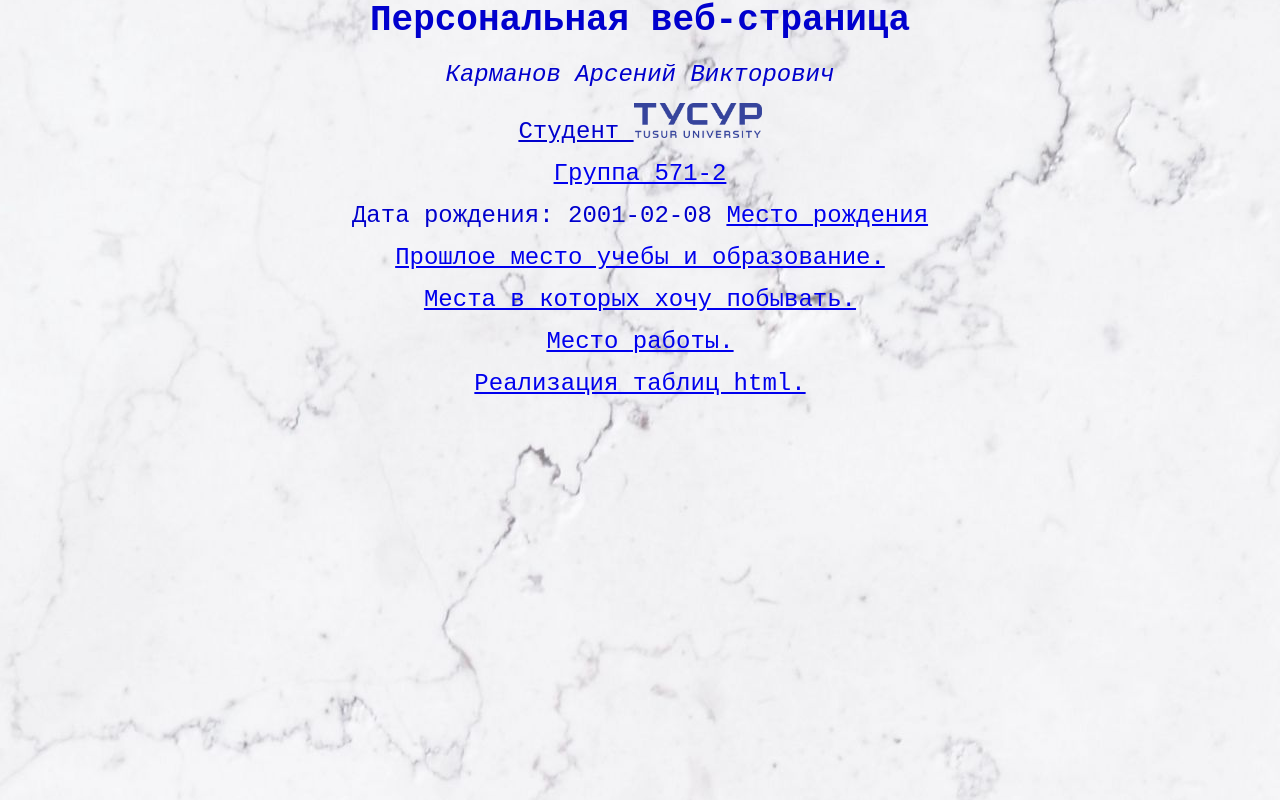
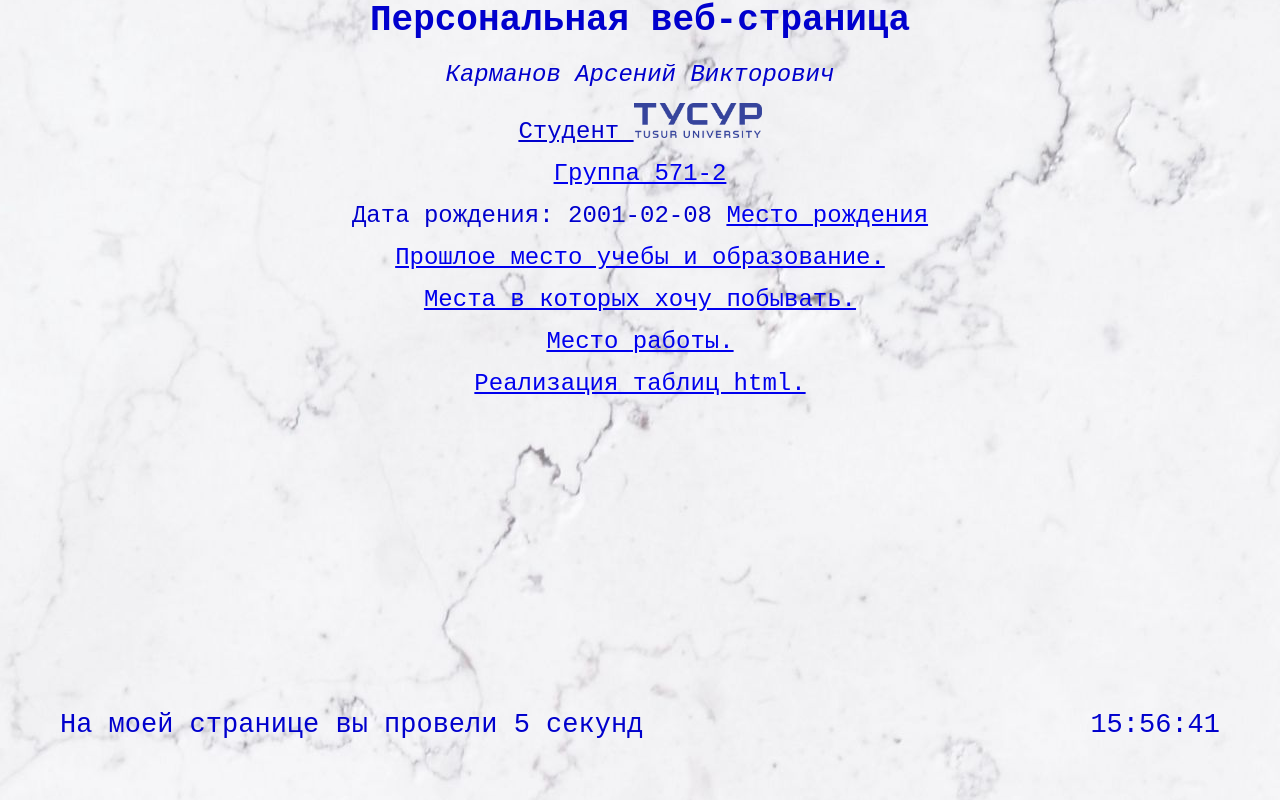
Before and after one commit to akarmanov2022/tusur-webtech, a plain HTML site: page index.html in a window 1280 px wide. Drawn offline with Linux system fonts and the light colour scheme.

Commit message:
Add lab3

```diff
--- a/css/style.css
+++ b/css/style.css
@@ -62,9 +62,30 @@ html {
 
 .other {
     font-family: Arial, Helvetica, sans-serif;
+    margin-left: 50px;
 }
 
 .other table{
     width: 300px;
     height: 300px;
 }
+
+#id_clock, #id_timer {
+    position: absolute;
+    width: auto;
+    text-align: center;
+    padding: 10px;
+    position: fixed;
+    bottom: 50px;
+    cursor: pointer;
+    font-size: 27px;
+    border-radius: 5px;
+}
+
+#id_clock {
+    right: 50px;
+}
+
+#id_timer {
+    left: 50px;
+}
--- a/index.html
+++ b/index.html
@@ -8,6 +8,12 @@
 	<link rel="stylesheet" href="css/style.css">
 	<title>Моя первая веб-страница</title>
 </head>
+
+<script src="js/clock.js"></script>
+<script src="js/timer.js"></script>
+<script src="js/sequence.js"></script>
+<script src="js/time.js"></script>
+
 
 <body>
 	<div class="header">
@@ -59,6 +65,13 @@
 			</a>
 		</p>
 	</div>
+	<div id="id_clock">
+		<script>digitalClock()</script>
+	</div>
+	<div id="id_timer">
+		На моей странице вы провели 0 секунд
+		<script>timer()</script>
+	</div>
 </body>
 
 </html>
--- /dev/null
+++ b/js/clock.js
@@ -0,0 +1,11 @@
+function digitalClock() {
+    var date = new Date();
+    var hours = date.getHours();
+    var minutes = date.getMinutes();
+    var seconds = date.getSeconds();
+    if (hours < 10) hours = "0" + hours;
+    if (minutes < 10) minutes = "0" + minutes;
+    if (seconds < 10) seconds = "0" + seconds;
+    document.getElementById("id_clock").innerHTML = hours + ":" + minutes + ":" + seconds;
+    setTimeout("digitalClock()", 1000);
+}
--- /dev/null
+++ b/js/sequence.js
@@ -0,0 +1,14 @@
+function sequence() {
+    var arr = [];
+    for (var i = 0; i < 10; i++) {
+        arr[i] = Math.floor(Math.random() * (100 + 100 + 1) - 100);
+    }
+    console.log(arr);
+    var composition = 1;
+    for (var i = 0; i < arr.length; i++) {
+        composition *= Math.abs(arr[i]);
+    }
+    console.log(composition);
+}
+
+sequence();
--- /dev/null
+++ b/js/time.js
@@ -0,0 +1,8 @@
+function muchTimePassed() {
+    var d = new Date, dt = d.getTime(); d.setMonth(8, 1);
+    if (d.getTime() > dt) d.setFullYear(d.getFullYear() - 1);
+    var n = Math.floor((dt - d.getTime()) / 8.64e7 / 7);
+    console.log('С 1 сентября ' + d.getFullYear() + ' года прошло ' + n + ' недель.');
+}
+
+muchTimePassed();
--- /dev/null
+++ b/js/timer.js
@@ -0,0 +1,15 @@
+function timer() {
+    var timer = 0;
+    var timerId = setInterval(function () {
+        timer += 1;
+        if (timer === 1) {
+            document.getElementById("id_timer").innerHTML = "На моей странице вы провели " + timer + " секунду";
+        }
+        else if (timer > 1 && timer < 5) {
+            document.getElementById("id_timer").innerHTML = "На моей странице вы провели " + timer + " секунды";
+        }
+        else {
+            document.getElementById("id_timer").innerHTML = "На моей странице вы провели " + timer + " секунд";
+        }
+    }, 1000);
+}
```
Also changed, not shown: pages/dreamplace.html (+5 -0 lines), pages/education.html (+5 -0 lines), pages/placeofbirth.html (+5 -0 lines), pages/table.html (+15 -0 lines), pages/work.html (+5 -0 lines).
